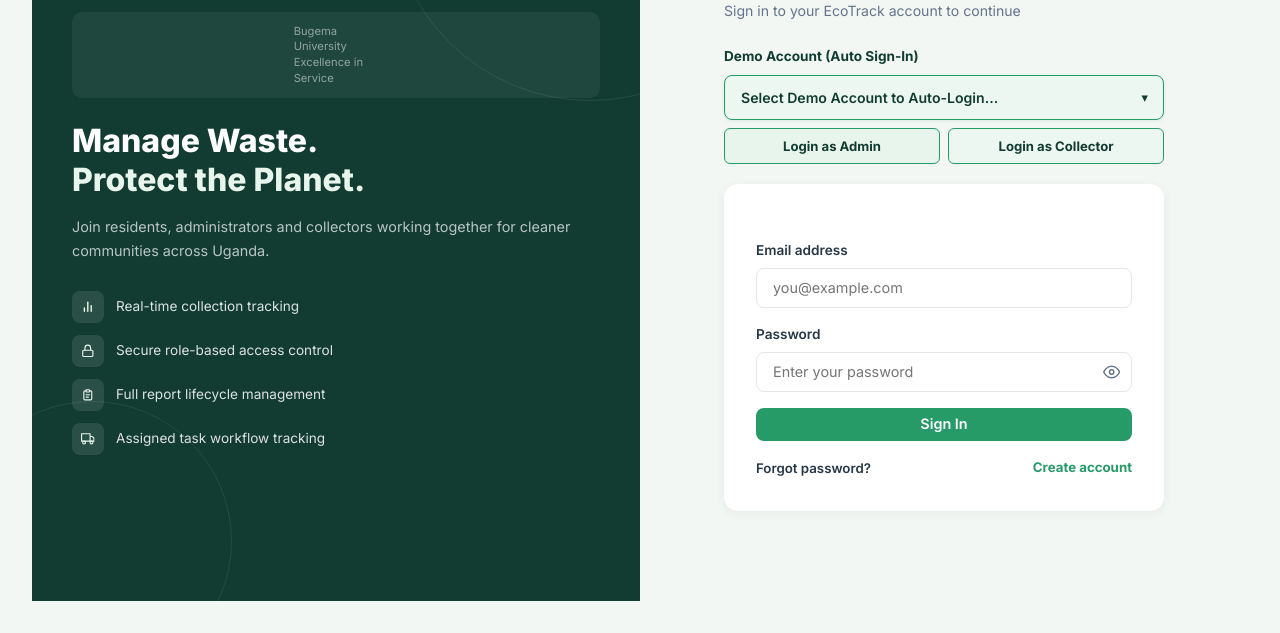
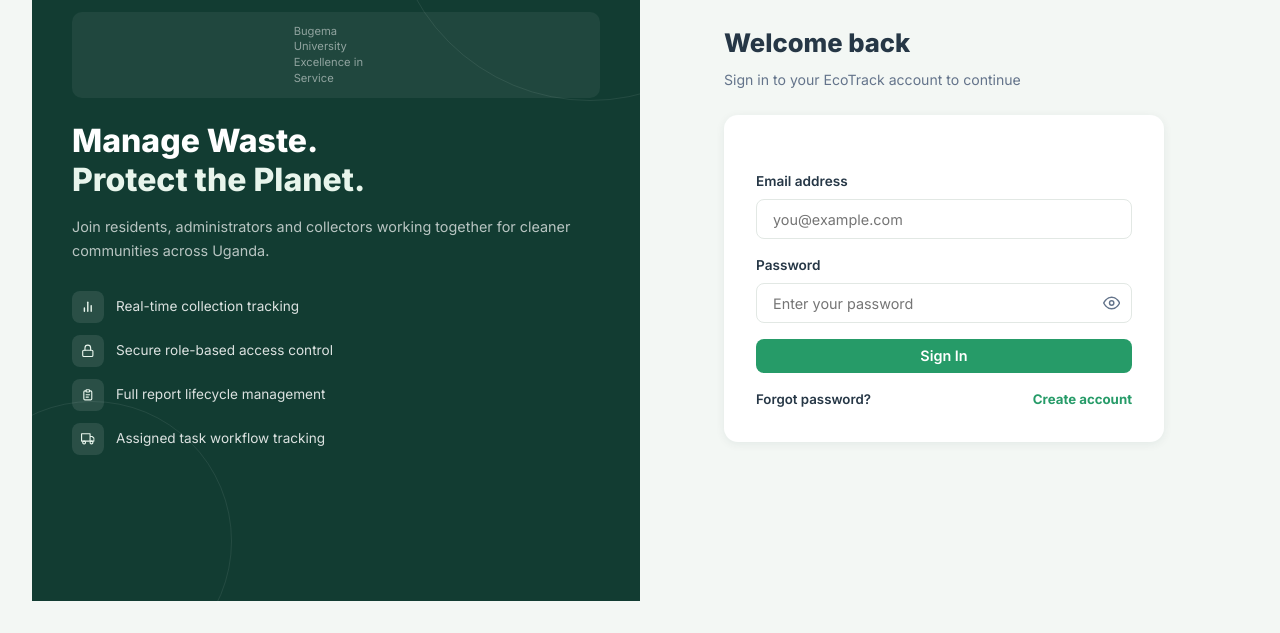
Before and after one commit to Zahabusoleil/waste-management-system, a website: page frontend/login.html in a window 1280 px wide. Shown: the part 231-864 px from the top of the page. Drawn offline with Linux system fonts and the light colour scheme.

Commit message:
Remove demo selector section from login page for clean presentation

```diff
--- a/frontend/login.html
+++ b/frontend/login.html
@@ -38,38 +38,6 @@
           <div class="auth-box-header">
             <h1>Welcome back</h1>
             <p>Sign in to your EcoTrack account to continue</p>
-          </div>
-
-          <!-- ── Demo Account Dropdown Menu ── -->
-          <div style="margin-bottom:1.25rem;">
-            <label for="demoAccountSelect" style="display:block;font-size:.85rem;font-weight:700;color:#123C32;margin-bottom:.45rem;">
-              Demo Account (Auto Sign-In)
-            </label>
-            <div style="position:relative;">
-              <select id="demoAccountSelect" onchange="applyDemoAccount(this.value)" style="
-                width:100%;padding:.75rem 2.25rem .75rem 1rem;
-                border:1.5px solid #269B68;border-radius:8px;
-                background:#EDF7F1;font-family:inherit;
-                font-size:.88rem;font-weight:600;color:#123C32;
-                cursor:pointer;outline:none;
-                box-shadow:0 1px 4px rgba(38,155,104,0.12);
-                -webkit-appearance:none;appearance:none;">
-                <option value="" selected disabled>Select Demo Account to Auto-Login...</option>
-                <option value="admin">Admin (zahabusoleil01@gmail.com)</option>
-                <option value="collector">Collector (collector@ecotrack.ug)</option>
-              </select>
-              <div style="position:absolute;right:1rem;top:50%;transform:translateY(-50%);pointer-events:none;color:#123C32;font-size:.8rem;">
-                &#9662;
-              </div>
-            </div>
-            <div style="display:flex;gap:.5rem;margin-top:.5rem;">
-              <button type="button" id="btnDemoAdmin" onclick="applyDemoAccount('admin')" style="flex:1;padding:.55rem .6rem;background:#E8F5EC;color:#123C32;border:1.5px solid #269B68;border-radius:6px;font-size:.82rem;font-weight:700;cursor:pointer;font-family:inherit;transition:background .15s;">
-                Login as Admin
-              </button>
-              <button type="button" id="btnDemoCollector" onclick="applyDemoAccount('collector')" style="flex:1;padding:.55rem .6rem;background:#EDF7F1;color:#123C32;border:1.5px solid #269B68;border-radius:6px;font-size:.82rem;font-weight:700;cursor:pointer;font-family:inherit;transition:background .15s;">
-                Login as Collector
-              </button>
-            </div>
           </div>
 
           <div class="panel">
@@ -128,74 +96,5 @@
 </div>
 <script src="js/main.js"></script>
 <script src="js/auth.js"></script>
-<script>
-// Global function to auto-fill demo credentials and sign in automatically
-function applyDemoAccount(role) {
-  var creds = {
-    admin: {
-      email: "zahabusoleil01@gmail.com",
-      pass: "zahabusoleil@123",
-      label: "Admin"
-    },
-    collector: {
-      email: "collector@ecotrack.ug",
-      pass: "collector@123",
-      label: "Collector"
-    }
-  };
-
-  if (!creds[role]) return;
-
-  var emailEl = document.getElementById("loginEmail");
-  var passEl  = document.getElementById("loginPassword");
-  var selEl   = document.getElementById("demoAccountSelect");
-  var btnEl   = document.getElementById("loginSubmitBtn");
-  var msgEl   = document.getElementById("loginMessage");
-
-  if (msgEl) msgEl.hidden = true;
-  if (selEl) selEl.value = role;
-
-  // 1. Visibly set email into input bar
-  if (emailEl) {
-    emailEl.value = creds[role].email;
-    emailEl.setAttribute("value", creds[role].email);
-    emailEl.style.borderColor = "#269B68";
-    emailEl.style.background  = "#EDF7F1";
-    emailEl.dispatchEvent(new Event("input", { bubbles: true }));
-    emailEl.dispatchEvent(new Event("change", { bubbles: true }));
-  }
-
-  // 2. Visibly set password into input bar
-  if (passEl) {
-    passEl.value = creds[role].pass;
-    passEl.setAttribute("value", creds[role].pass);
-    passEl.style.borderColor = "#269B68";
-    passEl.style.background  = "#EDF7F1";
-    passEl.dispatchEvent(new Event("input", { bubbles: true }));
-    passEl.dispatchEvent(new Event("change", { bubbles: true }));
-  }
-
-  // 3. Update button state so the lecturer sees immediate progress
-  if (btnEl) {
-    btnEl.disabled = true;
-    btnEl.textContent = "Signing in as " + creds[role].label + "…";
-  }
-
-  // 4. Automatically trigger sign in after 250ms delay
-  setTimeout(function() {
-    if (typeof window.doLogin === "function") {
-      window.doLogin(creds[role].email, creds[role].pass);
-    } else {
-      var form = document.getElementById("loginForm");
-      if (form) form.dispatchEvent(new Event("submit", { cancelable: true, bubbles: true }));
-    }
-  }, 250);
-}
-
-window.addEventListener("pageshow", function() {
-  var sel = document.getElementById("demoAccountSelect");
-  if (sel) sel.selectedIndex = 0;
-});
-</script>
 </body>
 </html>
```
